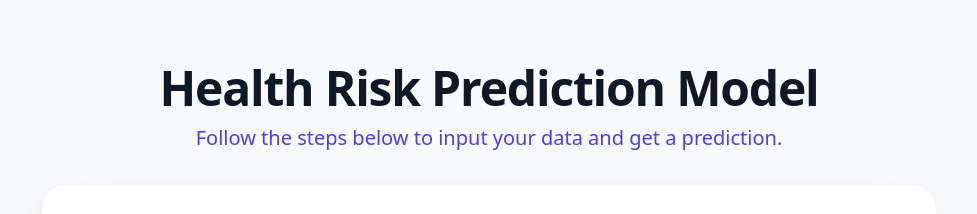
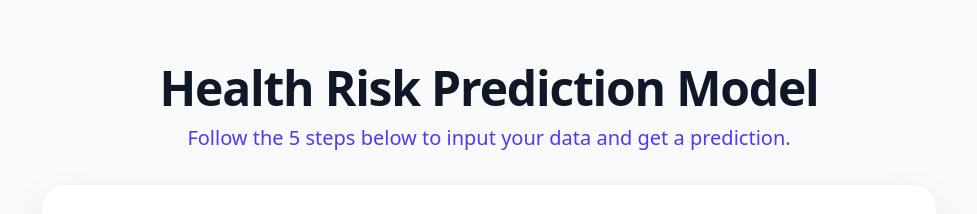
Before and after one commit to dulhara79/disease_risk_prediction, a React (Vite) app in the folder client/: page / in a window 1280 px wide. Shown: the top 214 px of the page, without its empty margins (151-1128 px from the left). Built offline with nearby package versions, Linux system fonts and the light colour scheme.

Commit message:
Fix prediction label logic and update UI comments (#4)
Corrects the logic for determining the final prediction label based on the probability of disease, ensuring the label matches the calculated risk. Updates UI comments for clarity and adjusts instructional text to specify '5 steps'.

```diff
--- a/client/src/App.jsx
+++ b/client/src/App.jsx
@@ -4,7 +4,6 @@ import {
   BarChart,
   Heart,
   Activity,
-  DollarSign,
   Users,
   XCircle,
   CheckCircle,
@@ -586,8 +585,14 @@ export default function App() {
   const renderResult = useMemo(() => {
     if (!prediction) return null;
 
+    // probability_of_disease is P(y=0) "No Disease"
     const probNoDisease = prediction.probability_of_disease;
     const probDisease = round(1 - probNoDisease, 4); // P(y=1) "Disease"
+
+    // CORE FIX: Determine the final label based on the calculated probability
+    const finalPredictionLabel = probDisease >= 0.5 ? "Disease" : "No Disease";
+
+    // Risk is high if P(y=1) >= 0.5
     const isHighRisk = probDisease >= 0.5;
 
     const resultColor = isHighRisk
@@ -606,6 +611,7 @@ export default function App() {
         </div>
 
         <div className="grid grid-cols-1 md:grid-cols-2 gap-8 items-center">
+          {/* Gauge uses the probability of DISEASE (P(y=1)) */}
           <div className="flex justify-center">
             <RiskGauge probabilityOfDisease={probDisease} />
           </div>
@@ -615,17 +621,20 @@ export default function App() {
               className={`p-4 rounded-lg shadow-inner ${resultColor} border-l-4`}
             >
               <p className="text-xl font-bold">Predicted Outcome:</p>
+              {/* Using the corrected label */}
               <p className={`text-4xl mt-1 font-extrabold ${textColor}`}>
-                {prediction.prediction_label}
+                {finalPredictionLabel}
               </p>
             </div>
 
             <div className="mt-4 text-gray-700 space-y-2">
               <div className="flex justify-between items-center text-lg font-medium">
+                {/* Display P(y=1) */}
                 <span>Probability of Disease:</span>
                 <span className="font-mono text-indigo-600">{probDisease}</span>
               </div>
               <div className="flex justify-between items-center text-lg font-medium">
+                {/* Display P(y=0) */}
                 <span>Probability of No Disease:</span>
                 <span className="font-mono text-indigo-600">
                   {probNoDisease}
@@ -672,7 +681,7 @@ export default function App() {
             Health Risk Prediction Model
           </h1>
           <p className="mt-3 text-xl text-indigo-600">
-            Follow the steps below to input your data and get a prediction.
+            Follow the 5 steps below to input your data and get a prediction.
           </p>
         </header>
 
```
